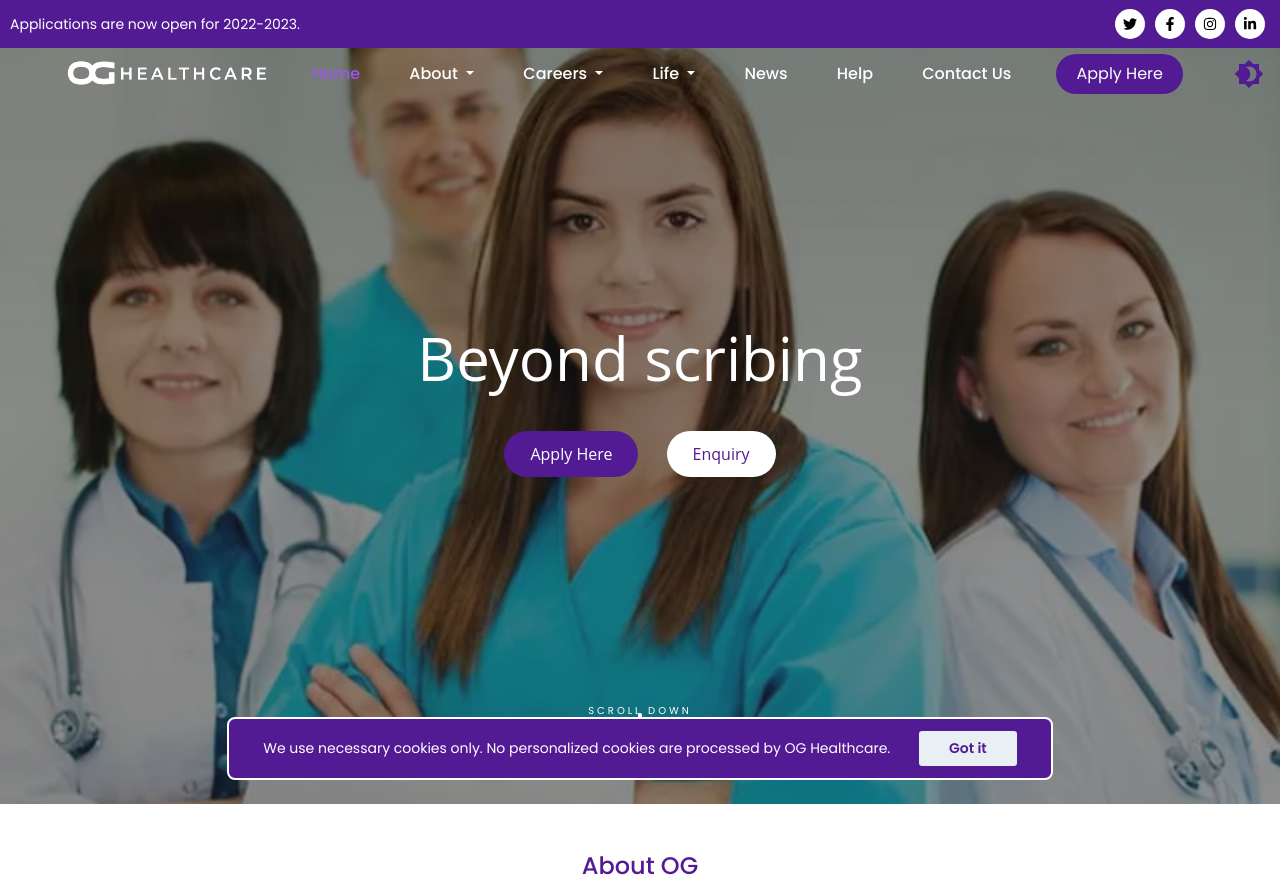
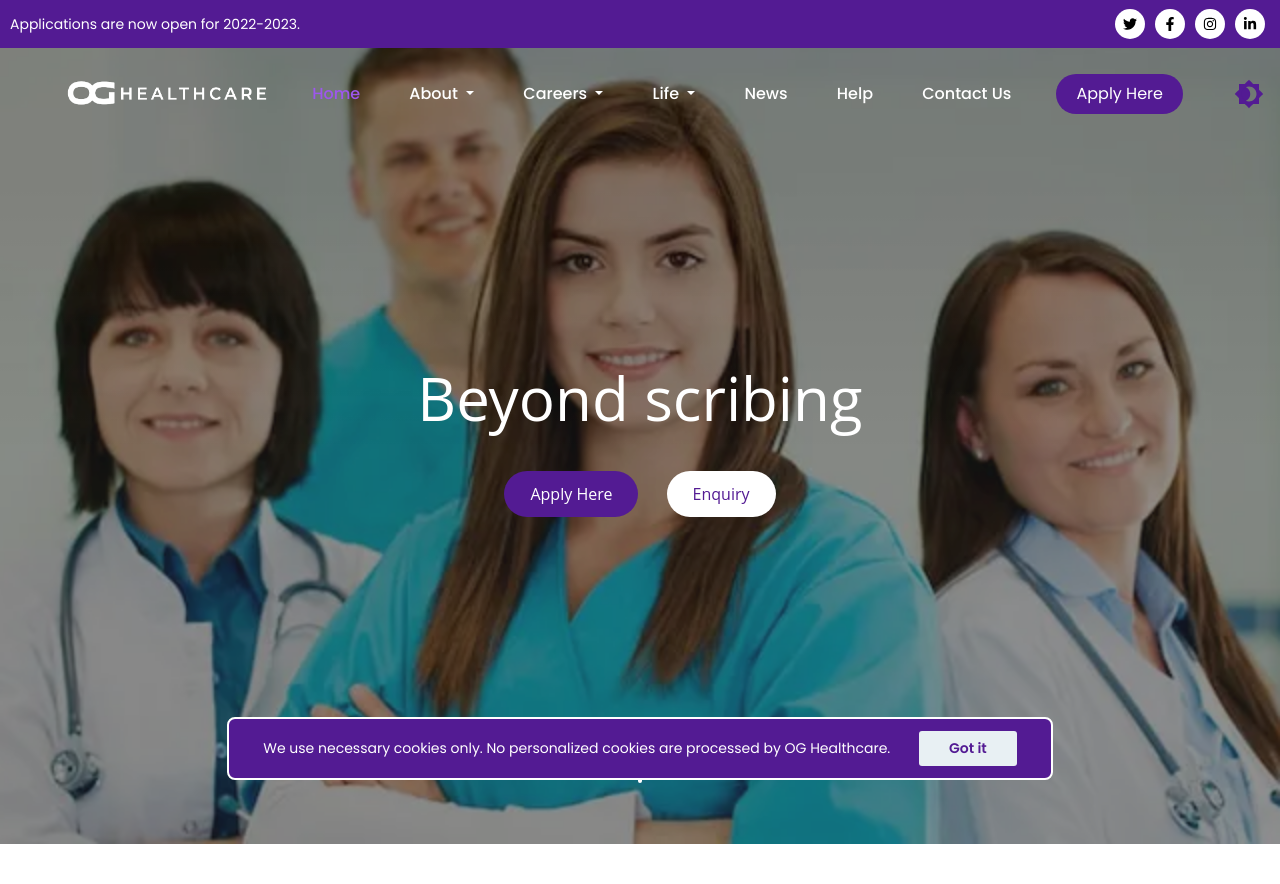
Before and after one commit to vibilk/oghealthcaredev, a PHP site: page / in a window 1280 px wide. Shown: the top 884 px of the page. Run offline with PHP 8.4, Linux system fonts and the light colour scheme.

Commit message:
Update main.css

```diff
--- a/assets/css/main.css
+++ b/assets/css/main.css
@@ -324,9 +324,11 @@ a {
 }
 
 #header_section nav {
-    padding: 0px 16px !important;
-}
-
+    padding: 20px 16px !important;
+}
+.position-fixed#header_section nav {
+    padding: 4px 16px !important;
+}
 .megamenu_inner_title {
     color: var(--primary-color);
     border-bottom: 1px solid #ddd;
```
